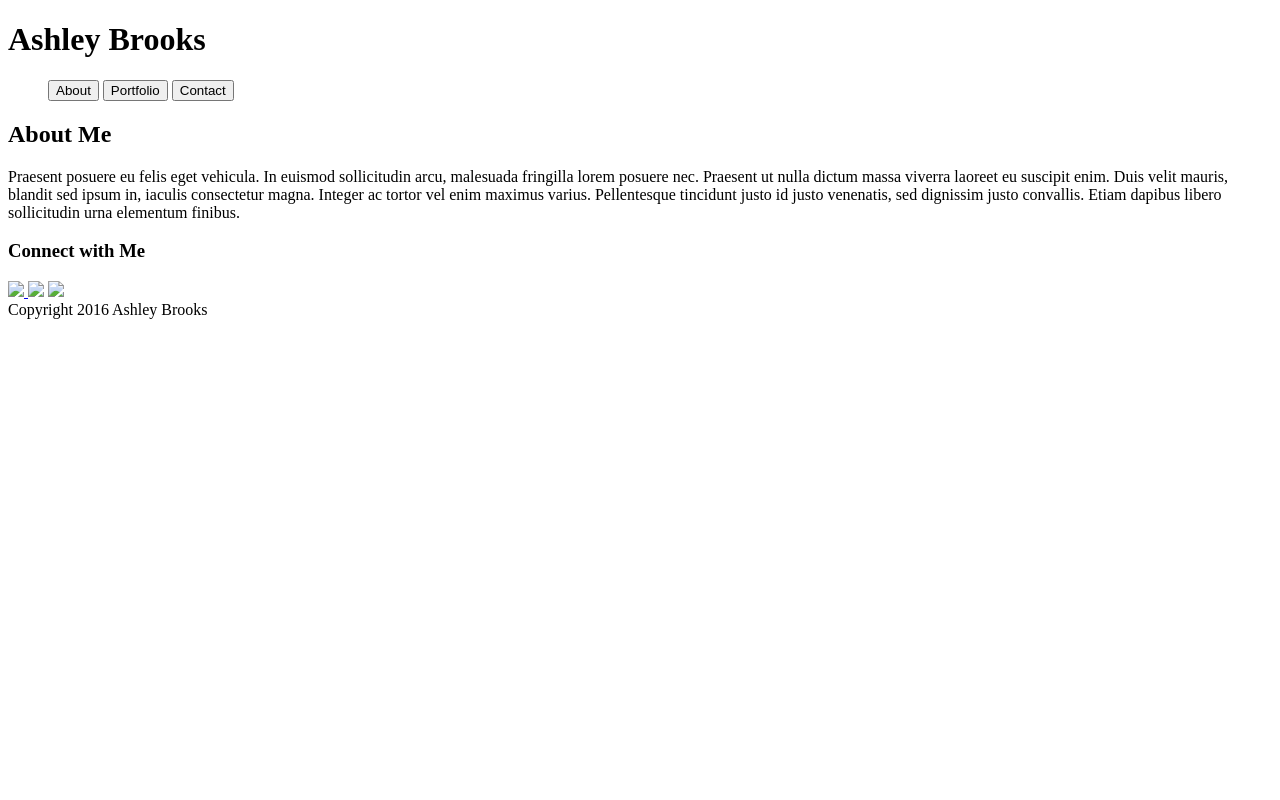
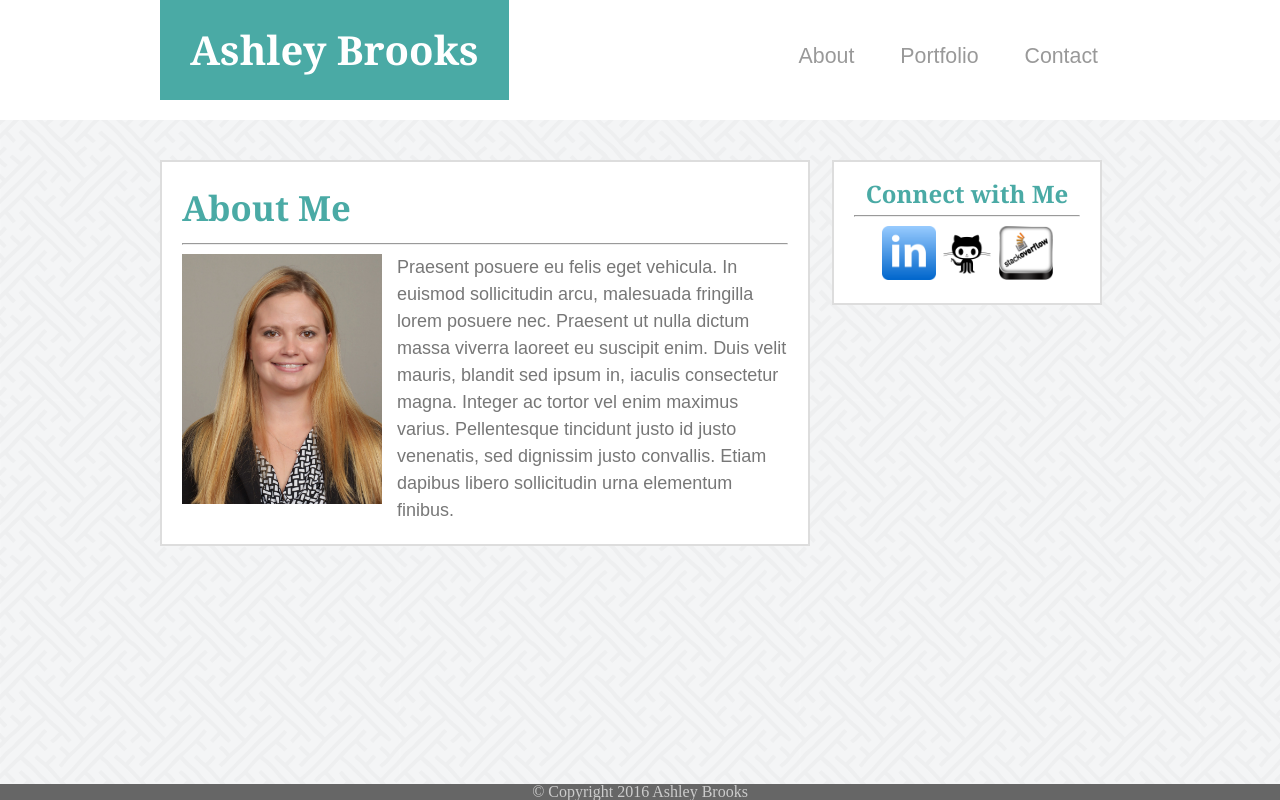
Before and after one commit to ashleybrooks2017/Basic-Portfolio, a plain HTML site: page index.html in a window 1280 px wide. Drawn offline with Linux system fonts and the light colour scheme.

Commit message:
Main Page with CSS

```diff
--- a/assets/css/style.css
+++ b/assets/css/style.css
@@ -0,0 +1,148 @@
+html, body
+{
+  height: 100%;
+}
+
+body
+{
+  color: #777777;
+  font-family: 'Arial', 'Helvetica Neue', Helvetica, sans-serif;
+  line-height: 1.5;
+  width: 100%;
+  background-image: url("../images/Background.png");
+  display: flex;
+  flex-direction: column;
+  overflow-x: hidden;
+}
+
+header
+{
+  background-color: #ffffff;
+  border: solid;
+  border-color: #cccccc;
+  border-top: none;
+  border-left: none;
+  border-right: none;
+  border-width: 1px;
+  width: 100%;
+  height: 120px;
+  position: relative;
+  top: 0;
+  display: block;
+}
+
+#title
+{
+  background-color: #4aaaa5;
+  font-size: 30pt;
+  font-family: 'Georgia', Times, Times New Roman, serif;
+  font-weight: bold;
+  color: #ffffff;
+  padding: 30px 30px;
+  float: left;
+  position: relative;
+  left: 160px;
+  margin-right: 450px;
+}
+
+#menu
+{
+  float:left;
+  position: relative;
+  top: 46px;
+  font-size: 16pt;
+  font-family: arial;
+}
+
+#menu a
+{
+  color: #999999;
+  text-decoration: none;
+  padding-right: 40px;
+  }
+
+.container
+{
+  width: 960px;
+  font-size: 18px;
+  margin-top: 40px;
+  margin-bottom: 130px;
+  margin-left: 160px;
+  margin-right: auto;
+  flex: 1 0 auto;
+}
+
+.container a
+{
+  text-decoration: none;
+  color: #B23D00;
+}
+
+#me
+{
+  float: left;
+  width: 200px;
+  margin-right: 15px;
+}
+
+.Description {
+  font-family: 'Arial', 'Helvetica Neue', Helvetica, sans-serif;
+  line-height: 1.5;
+  background-color: #ffffff;
+  border: solid;
+  border-width: 2px;
+  border-color: #dddddd;
+  width: 606px;
+  float: left;
+  padding: 20px 20px;
+  overflow: auto;
+}
+
+.Description h2 {
+  color: #4aaaa5;
+  font-size: 26pt;
+  font-family: 'Georgia', Times, Times New Roman, serif;
+  font-weight: bold;
+}
+
+.connect {
+  background-color: #ffffff;
+  border: solid;
+  border-width: 2px;
+  border-color: #dddddd;
+  width: 226px;
+  float: left;
+  margin-left: 22px;
+  padding: 20px 20px;
+  text-align: center;
+}
+
+.connect h2 {
+  color: #4aaaa5;
+  font-size: 18pt;
+  font-family: 'Georgia', Times, Times New Roman, serif;
+  font-weight: bold;
+}
+
+.connect img
+{
+  width: 54px;
+}
+
+.connect ul
+ {
+  display: inline;
+}
+
+footer {
+  background-color: #666666;
+  color: #cccccc;
+  font-size: 12px;
+  padding-top: 10px;
+  padding-bottom: 10px;
+  text-align: center;
+  width: 100%;
+  position: sticky;
+  bottom: 0;
+  border-top: 10px solid #4aaaa5;
+}
--- a/index.html
+++ b/index.html
@@ -1,30 +1,53 @@
 <!DOCTYPE html>
 <html>
 <head>
+	<meta charset="utf-8">
 	<title>Basic Portfolio</title>
-	<link rel="stylesheet" type="text/css" href="">
+	<link rel="stylesheet" type="text/css" href="assets/css/style.css">
+	<link rel="stylesheet" type="text/css" href="assets/css/reset.css">
 </head>
 <body>
-	<h1>Ashley Brooks</h1>
-	<ul>
-		<button>About</button>
-		<button>Portfolio</button>
-		<button>Contact</button>
-	</ul>
-	<div>
+	<header>
+		<h1 id="title">Ashley Brooks</h1>
+			<nav id="menu">
+				<a href="index.html">About</a>
+				<a href="portfolio.html">Portfolio</a>
+				<a href="contact.html">Contact</a>
+			</nav>
+	</header>
+
+	<div class="container">
+		<section class="Description">
+
 		<H2>About Me</H2>
+		<hr/>
+		<img id="me" src="assets/images/me.jpg" alt="Ashley Brooks" style="width: 200px;"/>
+
 		<p>Praesent posuere eu felis eget vehicula. In euismod sollicitudin arcu, malesuada fringilla lorem posuere nec. Praesent ut nulla dictum massa viverra laoreet eu suscipit enim. Duis velit mauris, blandit sed ipsum in, iaculis consectetur magna. Integer ac tortor vel enim maximus varius. Pellentesque tincidunt justo id justo venenatis, sed dignissim justo convallis. Etiam dapibus libero sollicitudin urna elementum finibus.</p>
+
+		</section>
+
+		<aside class="connect">
+			<h2>Connect with Me</h2>
+			<hr/>
+
+			<a href="https://www.linkedin.com/in/ashley-brooks-4ba36968/">
+				<img id="LinkedIn" src="assets/images/newlinkedin.png" alt="LinkedIn">
+			</a>
+
+			<a href="https://github.com/ashleybrooks2017">
+				<img id="Github" src="assets/images/newgithub.png" alt="Github">
+			</a>
+
+			<a href="https://stackoverflow.com/users/story/8890631">
+				<img id="stackoverflow" src="assets/images/newstackoverflow.png">
+			</a>
+
+		</aside>
 	</div>
-	<div>
-		<h3>Connect with Me</h3>
-		<a href="https://www.linkedin.com/in/ashley-brooks-4ba36968/">
-			<img src="LinkedIn.png">
-		</a>
-		<img src="/images/LinkedIn.png">
-		<img src="/images/Stackoverflow.png">
-	</div>
+</body>
 
-	<section>Copyright 2016 Ashley Brooks</section>
-
-</body>
+	<footer>
+		<p>© Copyright 2016 Ashley Brooks</p>
+	</footer>
 </html>
```
Also changed, not shown: assets/images/Background.png (added), assets/images/newgithub.png (added), assets/images/newlinkedin.png (added), assets/images/newstackoverflow.png (added), assets/images/sayagata-400px/readme.txt (added).
